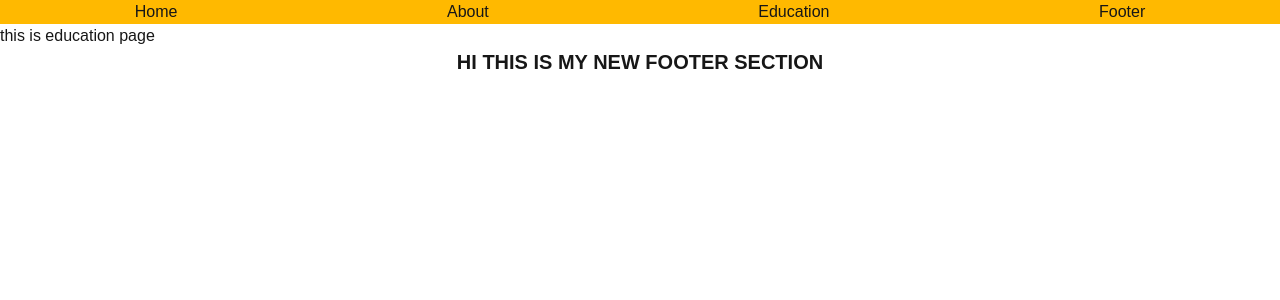
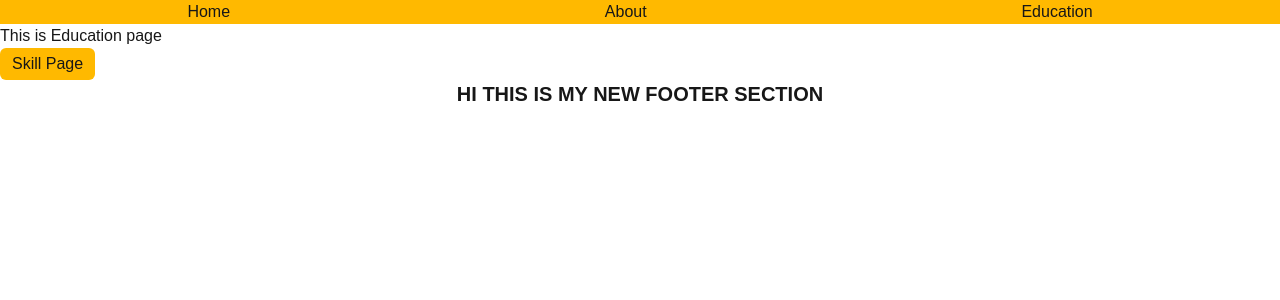
Before and after one commit to Marufsheikh404/next-app, a Next.js app: page /education in a window 1280 px wide. Shown: the top 300 px of the page. Built offline with nearby package versions, Linux system fonts and the light colour scheme.

Commit message:
practiceaaa

```diff
--- a/src/app/about/page.jsx
+++ b/src/app/about/page.jsx
@@ -1,3 +1,4 @@
+
 import React from 'react';
 
 const page = () => {
--- a/src/app/components/Navber.jsx
+++ b/src/app/components/Navber.jsx
@@ -1,3 +1,4 @@
+import Link from 'next/link';
 import React from 'react';
 
 const Navber = () => {
@@ -5,10 +6,9 @@ const Navber = () => {
         <div>
             <nav>
                 <ul className='flex justify-around items-center bg-amber-400 '>
-                    <li>Home</li>
-                    <li>About</li>
-                    <li>Education</li>
-                    <li>Footer</li>
+                    <Link href={'/home'}><li>Home</li></Link>
+                    <Link href={'/about'}> <li>About</li></Link>
+                    <Link href={'/education'}> <li>Education</li></Link>
                 </ul>
             </nav>
         </div>
--- a/src/app/education/page.jsx
+++ b/src/app/education/page.jsx
@@ -1,11 +1,30 @@
+"use client";
+
+import { useRouter } from 'next/navigation';
 import React from 'react';
 
-const page = () => {
+const Page = () => {
+    const router = useRouter();
+    const isLoggIn = false;
+    const handleRouter = () => {
+      if(isLoggIn){
+          router.push('/education/skill');
+      }else{
+        router.push('/')
+      }
+    };
+
     return (
         <div>
-            <h1>this is education page</h1>
+            <h1>This is Education page</h1>
+            <button
+                onClick={handleRouter}
+                className="btn bg-amber-400 px-3 py-1 rounded-md"
+            >
+                Skill Page
+            </button>
         </div>
     );
 };
 
-export default page;
+export default Page;
--- a/src/app/home/page.jsx
+++ b/src/app/home/page.jsx
@@ -1,3 +1,4 @@
+
 import React from 'react';
 
 const page = () => {
```
